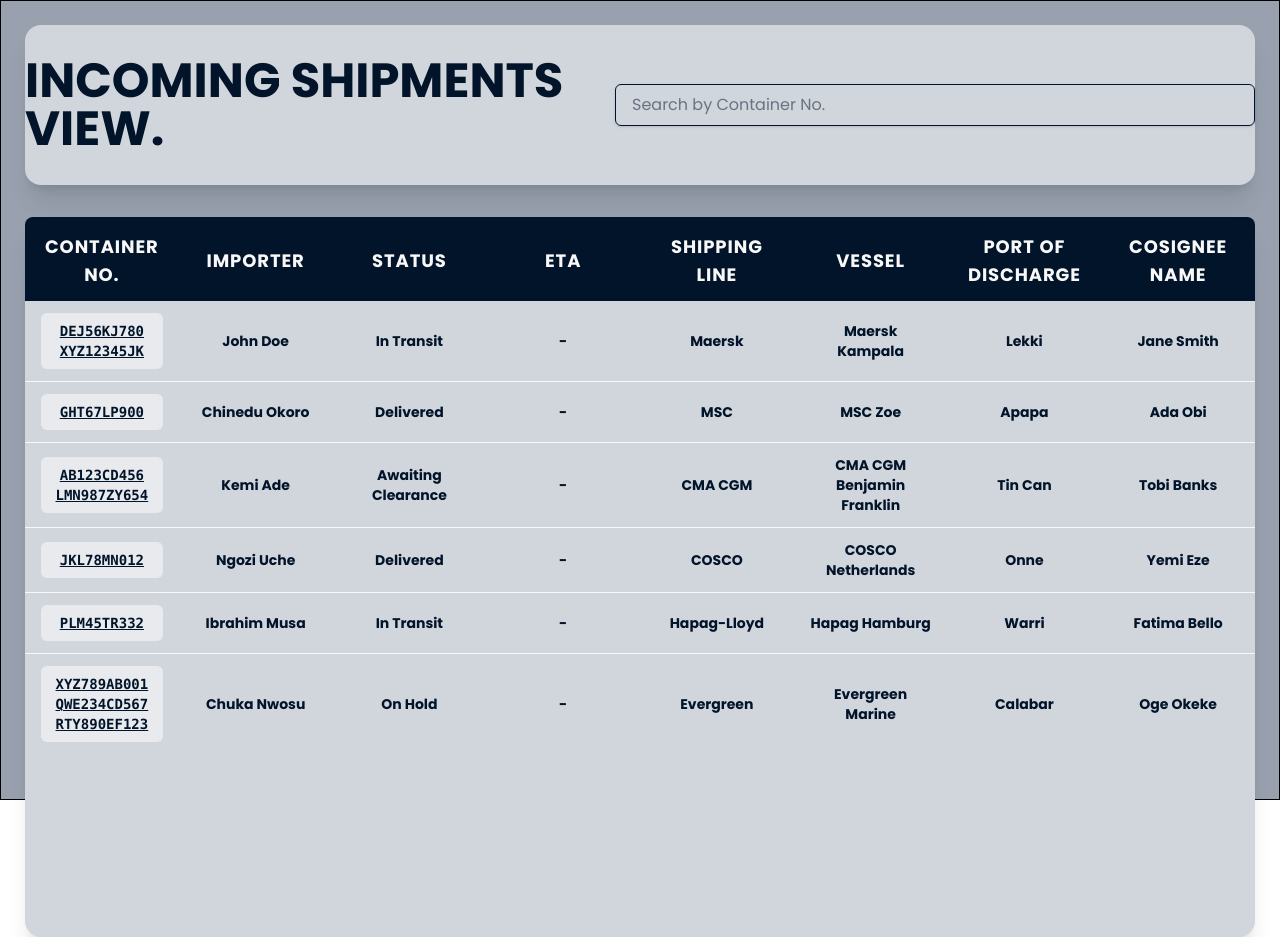
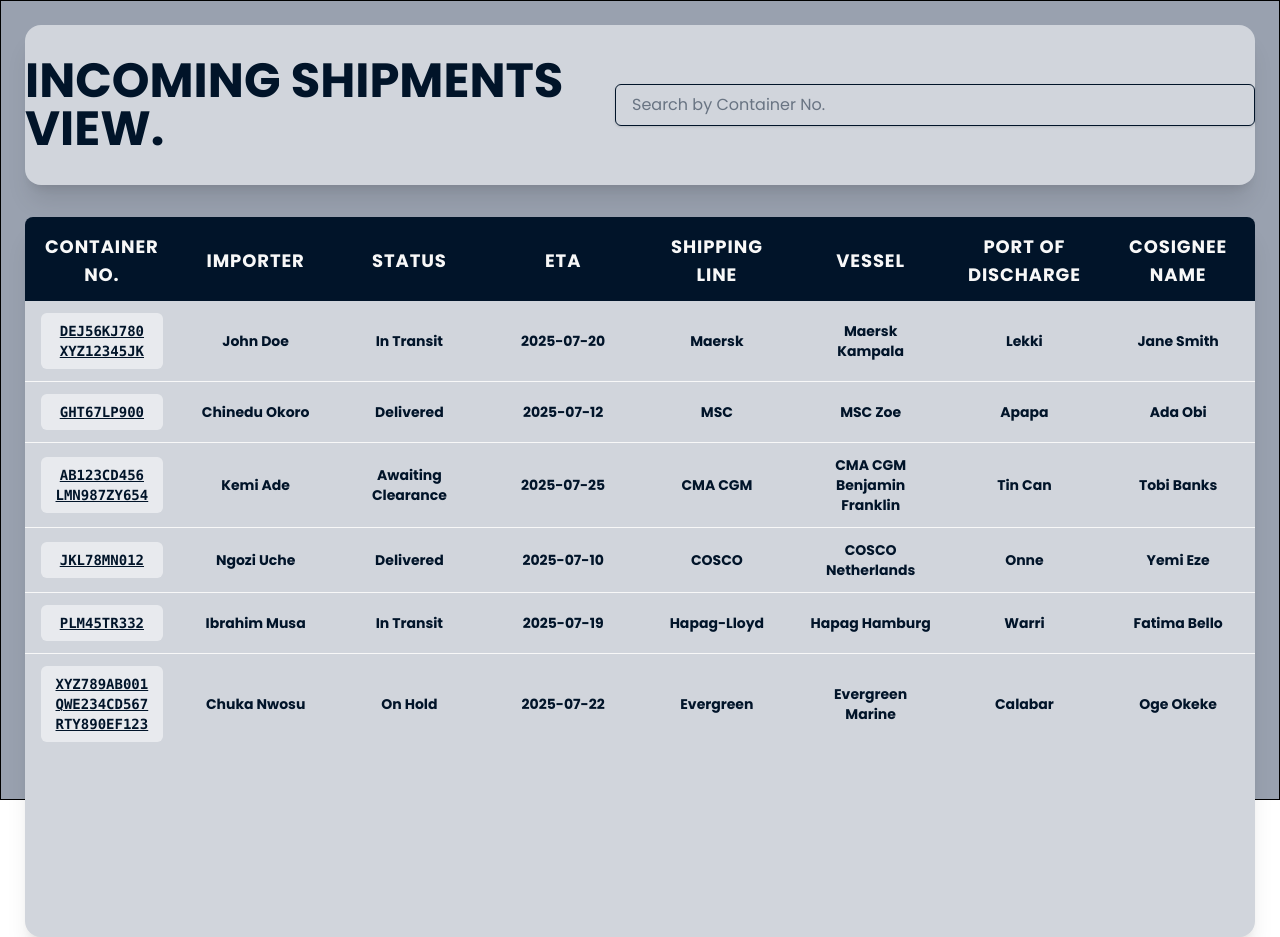
Before and after one commit to Anthvirus/admin-app, a React (Vite) app: page /overview in a window 1280 px wide. Built offline with nearby package versions, Linux system fonts and the light colour scheme.

Commit message:
Update overviewShipmentComponent.jsx

```diff
--- a/src/components/overviewShipmentComponent.jsx
+++ b/src/components/overviewShipmentComponent.jsx
@@ -89,7 +89,7 @@ useEffect(() => {
                     </td>
                     <td className="px-4 py-3">{shipment.importer || "-"}</td>
                     <td className="px-4 py-3">{shipment.status || "-"}</td>
-                    <td className="px-4 py-3">{shipment.eta || "-"}</td>
+                    <td className="px-4 py-3">{shipment.ETA || "-"}</td>
                     <td className="px-4 py-3">
                       {shipment.shippingLine?.replace(/_/g, " ") || "-"}
                     </td>
```
